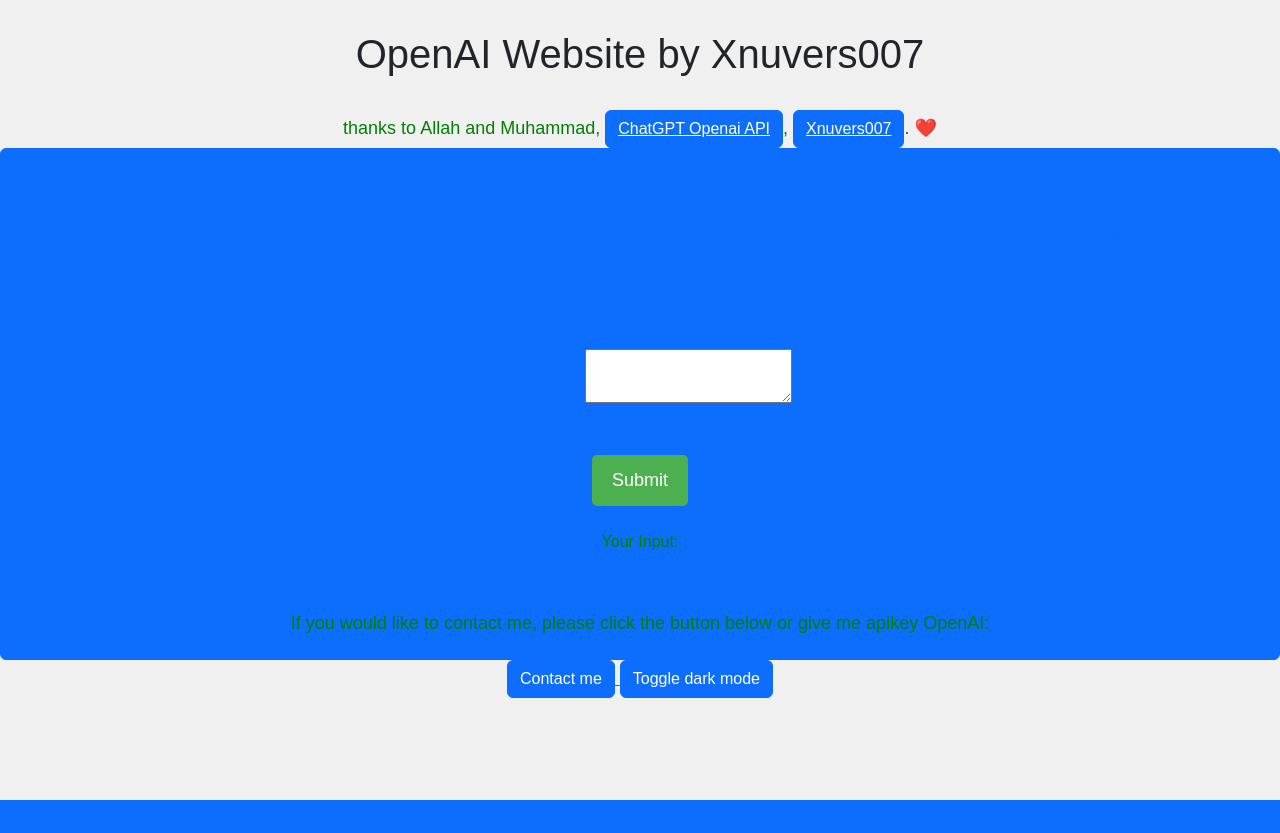
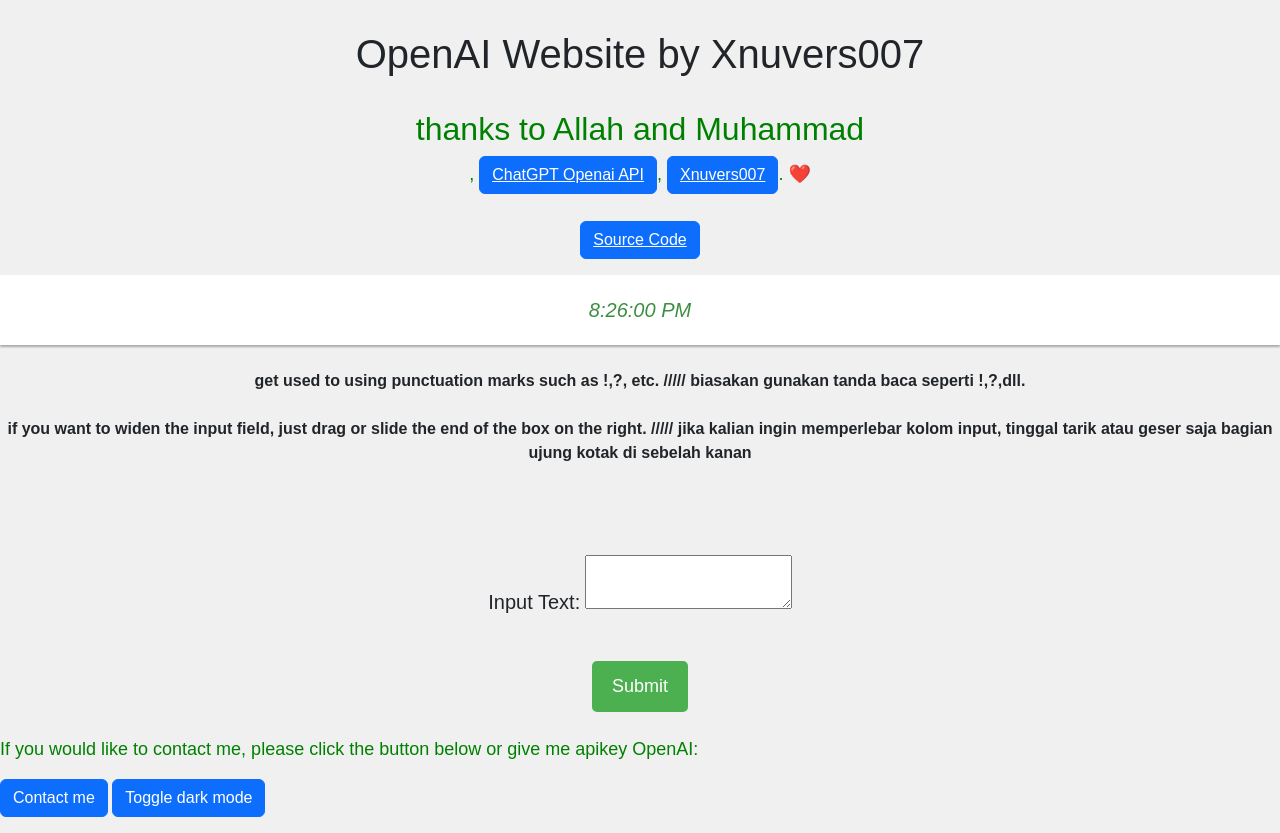
Before and after one commit to Xnuvers007/flask-Openai, a Flask app: page / in a window 1280 px wide. Before the commit the page ends 800 px from the top, so only its background shows below. Run offline with Flask 2, Linux system fonts and the light colour scheme.

Commit message:
Update index.html

```diff
--- a/templates/index.html
+++ b/templates/index.html
@@ -3,7 +3,6 @@
   <head>
     <meta name="viewport" content="width=device-width, initial-scale=1">
     <link href="https://cdn.jsdelivr.net/npm/bootstrap@5.3.0-alpha1/dist/css/bootstrap.min.css" rel="stylesheet" integrity="sha384-GLhlTQ8iRABdZLl6O3oVMWSktQOp6b7In1Zl3/Jr59b6EGGoI1aFkw7cmDA6j6gD" crossorigin="anonymous">
-    <link href="https://cdn.jsdelivr.net/npm/showdown@2.1.0/dist/showdown.min.js">
     <meta charset="UTF-8">
     <meta name="description" content="AI Website (Xnuvers007)">
     <meta name="author" content="Xnuvers007">
@@ -150,20 +149,30 @@
         font-size: 20px;
         font-weight: 300;
         font-style: italic;
+        display: block;
+        margin: 0 auto;
+      }
+      strong {
+        display: block;
+        text-align: center;
+        margin-bottom: 1em;
       }
     </style>
   </head>
   <body>
     <h1>OpenAI Website by Xnuvers007</h1>
     <br />
+    <h2 style="text-align: center; color: green;">thanks to Allah and Muhammad</h2>
     <p style="text-align: center; color: green;">
-    thanks to Allah and Muhammad,
+    ,
     <button class="btn btn-primary"><a href="https://openai.com/" style="color: white;">ChatGPT Openai API</a></button>,
     <button class="btn btn-primary"><a href="https://github.com/Xnuvers007" style="color: white;">Xnuvers007</a></button>.
     ❤️
-    <button class="btn btn-primary"><a href="
+      <br />
+      <br />
+    <button class="btn btn-primary"><a href="https://github.com/Xnuvers007/flask-Openai" style="color: white;"> Source Code </a></button>
     </p>
-    <center> <div id="clock"></div> </center>
+    <div id="clock"></div>
 
     <script>
     function displayTime() {
@@ -175,39 +184,26 @@
     </script>
 
     <br />
+    <strong>
+      get used to using punctuation marks such as !,?, etc. ///// biasakan gunakan tanda baca seperti !,?,dll. <br /><br />
+      if you want to widen the input field, just drag or slide the end of the box on the right. ///// jika kalian ingin memperlebar kolom input, tinggal tarik atau geser saja bagian ujung kotak di sebelah kanan
+    </strong>
+    <br />
+
+
+<!--     <br />
     <center><strong>
         get used to using punctuation marks such as !,?, etc. ///// biasakan gunakan tanda baca seperti !,?,dll. <br /><br />
       if you want to widen the input field, just drag or slide the end of the box on the right. ///// jika kalian ingin memperlebar kolom input, tinggal tarik atau geser saja bagian ujung kotak di sebelah kanan
-    </strong></center> <br />
+    </strong></center> <br /> -->
 
     <form method="POST" onsubmit="showLoading()">
       <label for="input-text">Input Text:</label>
       <!-- <input type="text" id="input-text" name="input-text" oninput="addNewLine()"><br><br> -->
-      <textarea id="input-text" name="input-text" cols="auto" rows="auto" oninput="saveInput()"></textarea><br><br>
+      <textarea id="input-text" name="input-text" cols="auto" rows="auto" oninput="addNewline()"></textarea><br><br>
       <input type="submit" value="Submit">
     </form>
-    <br />
-    <p style="font-size: medium; color: green;"> Your Input: </p>
-    <pre id="output"></pre>
-
-    <script>
-  // Retrieve the input from localStorage (if available) and set it as the value of the input field
-  var input = localStorage.getItem('input');
-  if (input) {
-    document.getElementById('input-text').value = input;
-  }
-
-  function saveInput() {
-    // Save the input to localStorage
-    var input = document.getElementById('input-text').value;
-    localStorage.setItem('input', input);
-  }
-    // Display the user input
-    var output = document.getElementById('output');
-    output.innerHTML = input;
-
-    </script>
-    <br />
+    <br>
     <p style="color: green;">If you would like to contact me, please click the button below or give me apikey OpenAI:</p>
     <button class="btn btn-primary" id="contact-button">Contact me</button>
     <button class="btn btn-primary" onclick="myFunction()">Toggle dark mode</button>
@@ -229,7 +225,6 @@
         <i id="loading-icon" class="fa fa-spinner fa-pulse"></i>
         <span id="loading-text">Sedang Diproses</span>
     </div>
-
     {% if output %}
     <div>
       <h3>Output:</h3>
@@ -255,7 +250,7 @@
         loading.style.display = "block";
       }
     </script>
-<!-- <script>
+<script>
     function addNewline() {
       var input = document.getElementById("input-text");
       var inputWidth = input.clientWidth;
@@ -294,7 +289,7 @@
       var metrics = context.measureText(text);
       return metrics.width;
     }
-  </script> -->
+  </script>
   <!-- <script src="https://cdnjs.cloudflare.com/ajax/libs/font-awesome/6.3.0/css/all.min.css"></script> -->
   <script src="https://cdnjs.cloudflare.com/ajax/libs/font-awesome/6.3.0/css/fontawesome.min.css" type="javascript"></script>
   </body>
```
